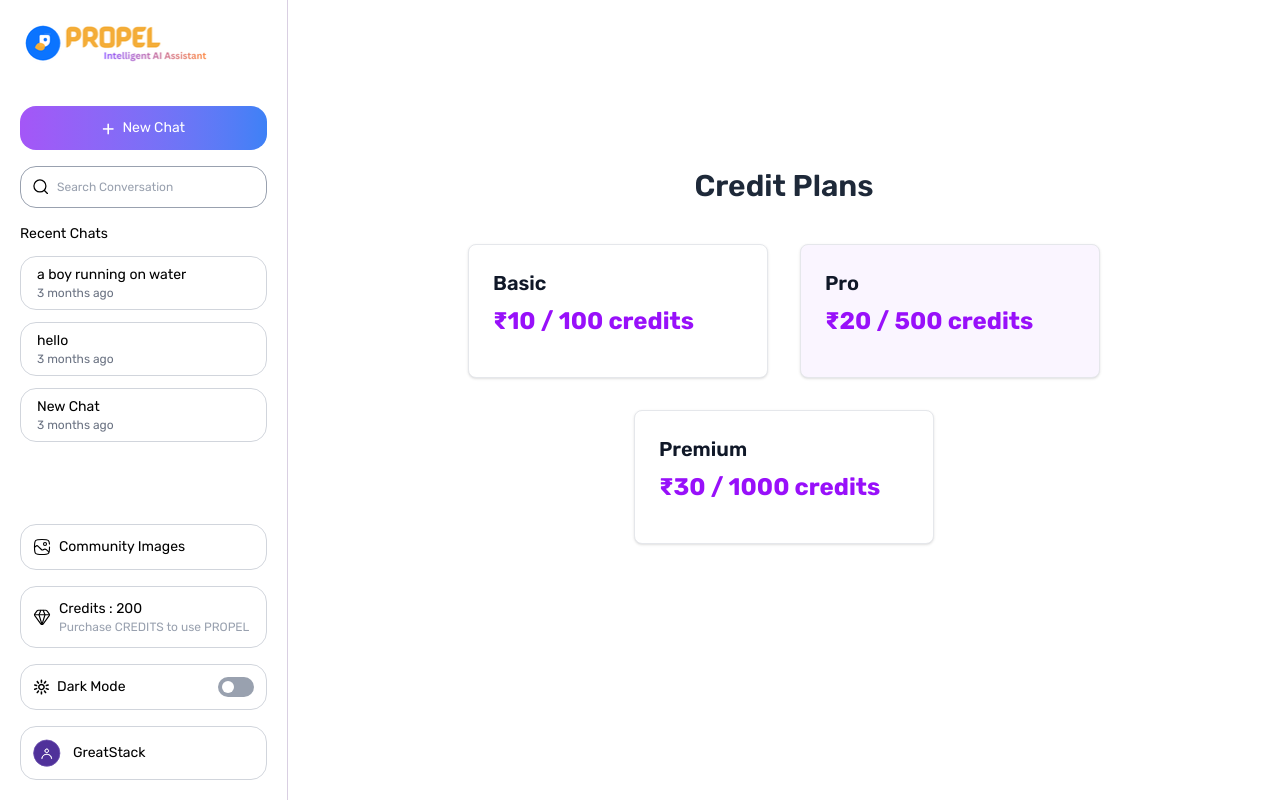
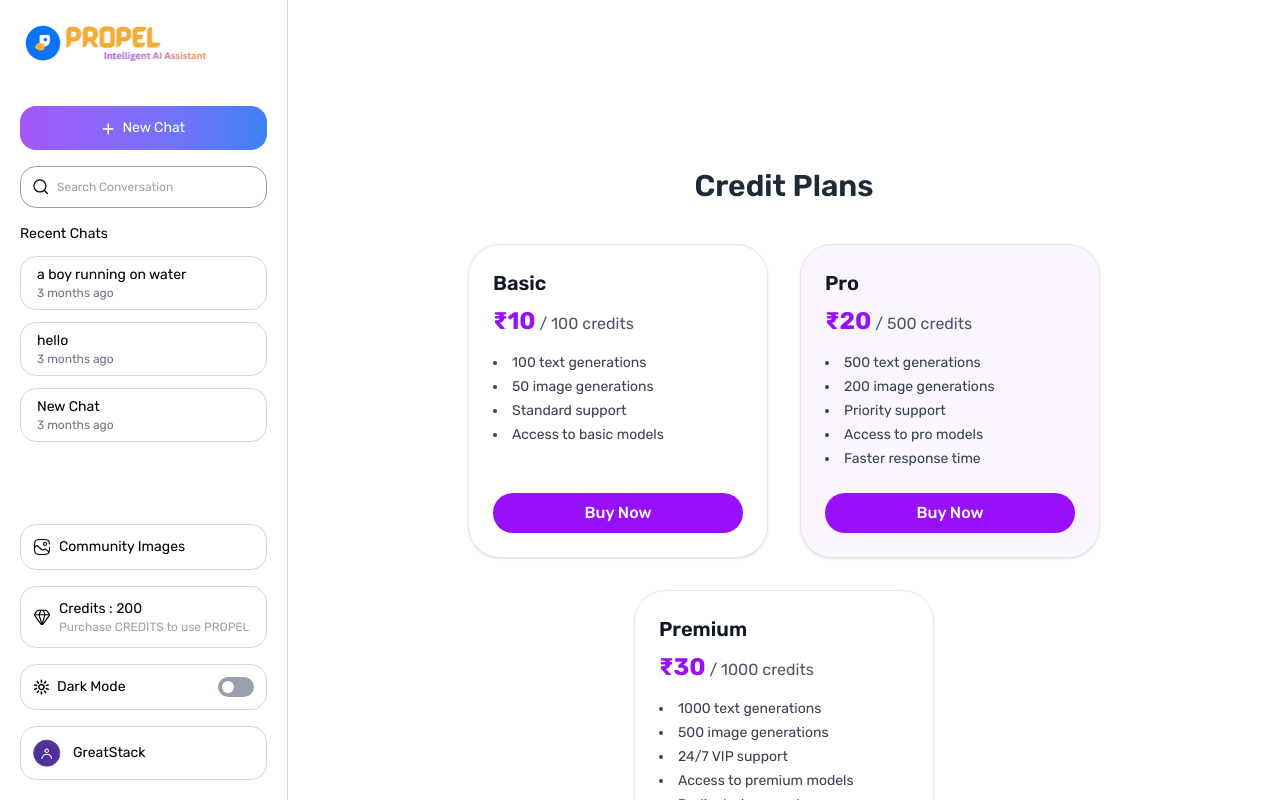
Before and after one commit to Manasv03/Propel, a React (Vite) app in the folder client/: page /credits in a window 1280 px wide. Built offline with nearby package versions, Linux system fonts and the light colour scheme.

Commit message:
completed credit page

```diff
--- a/client/src/pages/Credits.jsx
+++ b/client/src/pages/Credits.jsx
@@ -24,13 +24,21 @@ const Credits = () => {
 
       <div className='flex flex-wrap justify-center gap-8'>
         {plans.map((plan)=>(
-          <div key={plan._id} className={`border border-gray-200 dark:border-purple-700 rounded-lg shadow hover:shadow-lg transition-shadow p-6 min-w-[300px] flex flex-col ${plan._id === "pro" ? "bg-purple-50 dark:bg-purple-900" : "bg-white dark:bg-transparent"}`}>
+          <div key={plan._id} className={`border border-gray-200 dark:border-purple-700 rounded-4xl shadow hover:shadow-lg transition-shadow p-6 min-w-[300px] flex flex-col ${plan._id === "pro" ? "bg-purple-50 dark:bg-purple-900" : "bg-white dark:bg-transparent"}`}>
             <div className='flex-1'>
               <h3 className='text-xl font-semibold text-gray-900 dark:text-white mb-2'>{plan.name}</h3>
               <p className='text-2xl font-bold text-purple-600 dark:text-purple-300 mb-4'>₹{plan.price}
-                <span>{' '}/ {plan.credits} credits</span>
+                <span className='text-base font-normal text-gray-600 dark:text-purple-200'>{' '}/ {plan.credits} credits</span>
               </p>
+              <ul className='list-disc list-inside text-sm text-gray-700 dark:text-purple-200 space-y-1'>
+                {plan.features.map((feature, index)=>(
+                  <li key={index}>{feature}</li>
+                ))}
+              </ul>
             </div>
+            <button className='mt-6 bg-purple-600 hover:bg-purple-700 active:bg-purple-800 text-white font-medium py-2 rounded-full transition-colors cursor-pointer'>
+              Buy Now
+            </button>
           </div>
         ))}
       </div>
```
